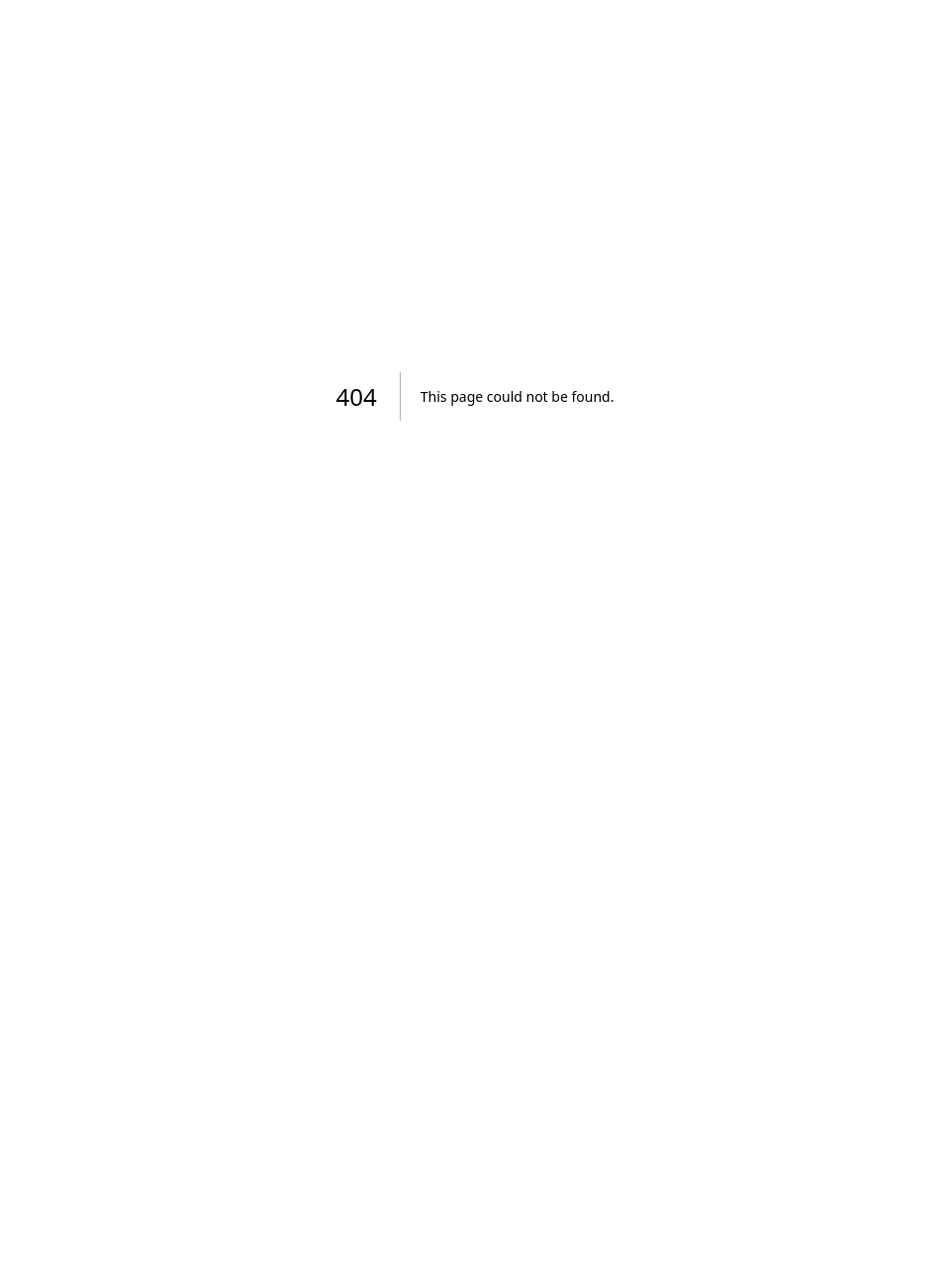
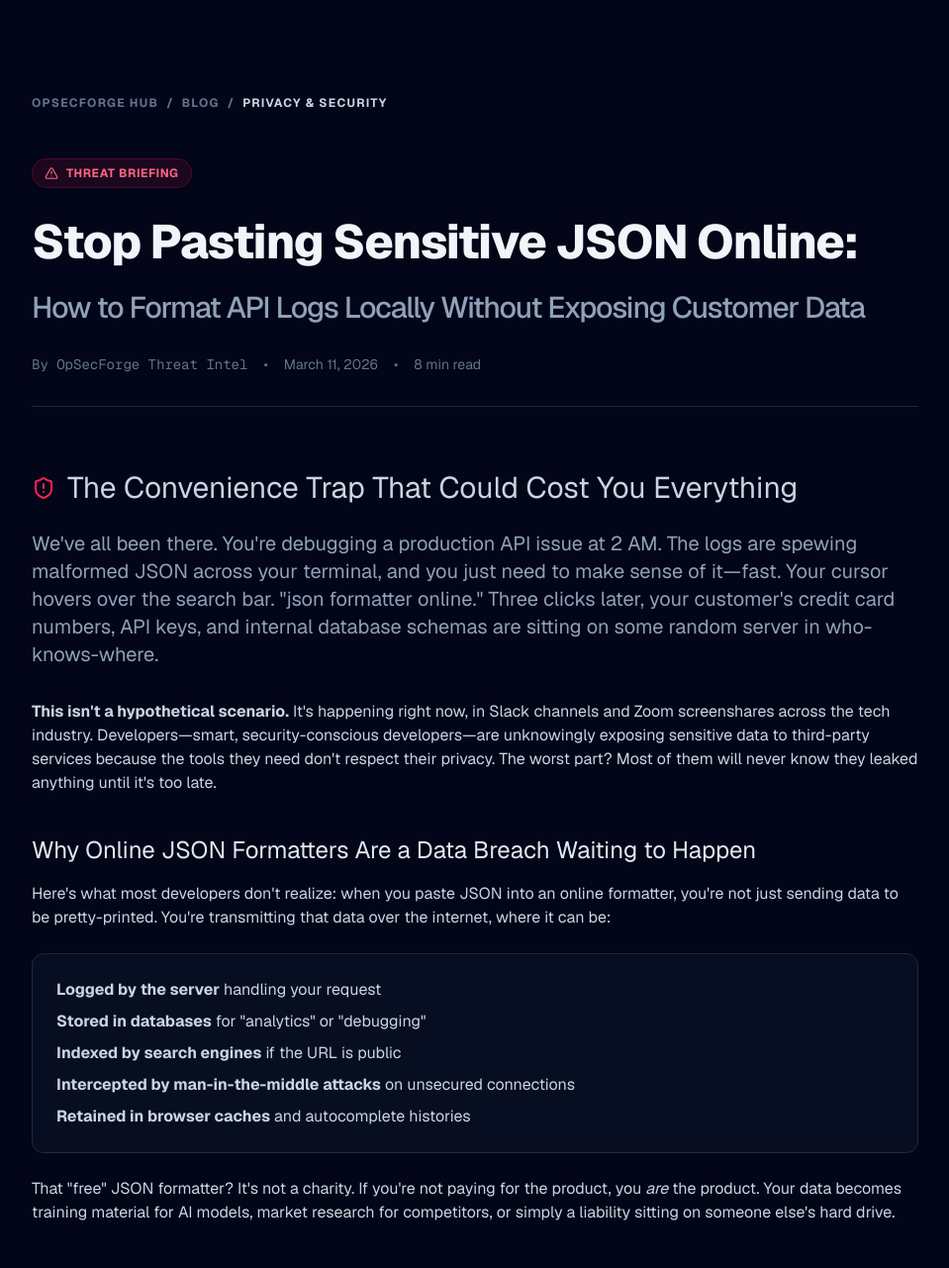
Before and after one commit to cyberdroid2077/opsecforge-tools, a Next.js app: page /blog/stop-pasting-sensitive-json-online in a window 1280 px wide. Before the commit this address had no page. Shown: the top 1281 px of the page at 99% size, without its empty margins (160-1119 px from the left). Before the commit the page ends 800 px from the top, so only its background shows below. Built offline with nearby package versions, Linux system fonts and the light colour scheme.

Commit message:
content: add SEO blog post on JSON formatter privacy risks

```diff
--- /dev/null
+++ b/app/blog/stop-pasting-sensitive-json-online/page.tsx
@@ -0,0 +1,140 @@
+import React from 'react';
+import { ShieldAlert, TerminalSquare, AlertTriangle, ArrowRight } from 'lucide-react';
+import Link from 'next/link';
+
+export default function BlogPost() {
+  return (
+    <main className="flex min-h-screen flex-col items-center justify-start p-6 lg:p-24 bg-slate-950 font-sans selection:bg-rose-500/30">
+      <div className="z-10 w-full max-w-4xl font-sans text-slate-300">
+
+        {/* Breadcrumb */}
+        <div className="mb-12 text-slate-500 text-xs font-bold uppercase tracking-widest flex items-center gap-2">
+          <Link href="/" className="hover:text-emerald-400 transition-colors">OpSecForge Hub</Link>
+          <span>/</span>
+          <Link href="/blog" className="hover:text-emerald-400 transition-colors">Blog</Link>
+          <span>/</span>
+          <span className="text-slate-300">Privacy & Security</span>
+        </div>
+
+        {/* Article Header */}
+        <header className="mb-16">
+          <div className="inline-flex items-center gap-2 px-3 py-1.5 rounded-full bg-rose-500/10 border border-rose-500/20 text-rose-400 mb-6 shadow-sm">
+            <AlertTriangle size={14} />
+            <span className="text-xs font-bold tracking-wider">THREAT BRIEFING</span>
+          </div>
+          <h1 className="text-4xl lg:text-5xl font-extrabold tracking-tight text-slate-100 mb-6 leading-tight">
+            Stop Pasting Sensitive JSON Online: <br/>
+            <span className="text-slate-400 font-medium text-3xl">How to Format API Logs Locally Without Exposing Customer Data</span>
+          </h1>
+          <div className="flex items-center gap-4 text-sm text-slate-500 border-b border-slate-800 pb-8">
+            <span className="font-mono">By OpSecForge Threat Intel</span>
+            <span>•</span>
+            <span>March 11, 2026</span>
+            <span>•</span>
+            <span>8 min read</span>
+          </div>
+        </header>
+
+        {/* Article Body */}
+        <article className="prose prose-invert prose-slate lg:prose-lg max-w-none prose-headings:text-slate-100 prose-a:text-emerald-400 hover:prose-a:text-emerald-300 prose-strong:text-slate-200">
+
+          <h2 className="flex items-center gap-3 text-3xl mt-12 mb-6">
+            <ShieldAlert className="text-rose-500" />
+            The Convenience Trap That Could Cost You Everything
+          </h2>
+
+          <p className="lead text-xl text-slate-400 mb-8">
+            We've all been there. You're debugging a production API issue at 2 AM. The logs are spewing malformed JSON across your terminal, and you just need to make sense of it—fast. Your cursor hovers over the search bar. "json formatter online." Three clicks later, your customer's credit card numbers, API keys, and internal database schemas are sitting on some random server in who-knows-where.
+          </p>
+
+          <p>
+            <strong>This isn't a hypothetical scenario.</strong> It's happening right now, in Slack channels and Zoom screenshares across the tech industry. Developers—smart, security-conscious developers—are unknowingly exposing sensitive data to third-party services because the tools they need don't respect their privacy. The worst part? Most of them will never know they leaked anything until it's too late.
+          </p>
+
+          <h3 className="text-2xl mt-10 mb-4 text-slate-200">Why Online JSON Formatters Are a Data Breach Waiting to Happen</h3>
+
+          <p>
+            Here's what most developers don't realize: when you paste JSON into an online formatter, you're not just sending data to be pretty-printed. You're transmitting that data over the internet, where it can be:
+          </p>
+
+          <ul className="space-y-2 my-6 bg-slate-900/50 p-6 rounded-xl border border-slate-800">
+            <li><strong>Logged by the server</strong> handling your request</li>
+            <li><strong>Stored in databases</strong> for "analytics" or "debugging"</li>
+            <li><strong>Indexed by search engines</strong> if the URL is public</li>
+            <li><strong>Intercepted by man-in-the-middle attacks</strong> on unsecured connections</li>
+            <li><strong>Retained in browser caches</strong> and autocomplete histories</li>
+          </ul>
+
+          <p>
+            That "free" JSON formatter? It's not a charity. If you're not paying for the product, you <em>are</em> the product. Your data becomes training material for AI models, market research for competitors, or simply a liability sitting on someone else's hard drive.
+          </p>
+
+          <h3 className="text-2xl mt-10 mb-4 text-slate-200">Real-World Horror Stories</h3>
+
+          <div className="space-y-6 my-8">
+            <div className="pl-4 border-l-4 border-rose-500/50">
+              <strong className="text-slate-200 block mb-2">The Payment Processor Leak (2022)</strong>
+              A fintech startup's engineer pasted a production webhook payload into a popular online JSON formatter to debug a payment failure. The payload contained full credit card numbers, CVV codes, and billing addresses. The formatter's terms of service explicitly stated they "may retain submitted content for service improvement."
+            </div>
+
+            <div className="pl-4 border-l-4 border-amber-500/50">
+              <strong className="text-slate-200 block mb-2">The API Key Exposure (2023)</strong>
+              A DevOps engineer troubleshooting a Kubernetes config pasted a JSON secret containing AWS credentials into an online tool. Within 48 hours, cryptominers were spinning up instances across three regions. The cleanup cost: $47,000 in compute charges and a full security audit.
+            </div>
+          </div>
+
+          <h3 className="text-2xl mt-10 mb-4 text-slate-200">What You're Really Sharing</h3>
+          <p>When you paste "just" a JSON log into an online formatter, you might be exposing:</p>
+          <ul className="grid grid-cols-1 md:grid-cols-2 gap-4 my-6">
+            <li className="bg-slate-900 p-4 rounded-lg border border-slate-800 m-0"><strong>PII:</strong> Names, emails, SSNs</li>
+            <li className="bg-slate-900 p-4 rounded-lg border border-slate-800 m-0"><strong>Auth tokens:</strong> JWTs, Session cookies</li>
+            <li className="bg-slate-900 p-4 rounded-lg border border-slate-800 m-0"><strong>DB credentials:</strong> Connection strings</li>
+            <li className="bg-slate-900 p-4 rounded-lg border border-slate-800 m-0"><strong>Internal architecture:</strong> Field schemas</li>
+          </ul>
+
+          <h2 className="flex items-center gap-3 text-3xl mt-16 mb-6">
+            <TerminalSquare className="text-blue-500" />
+            The Secure Alternative: 100% Local JSON Processing
+          </h2>
+
+          <p>
+            What if you could get all the formatting, validation, and visualization power of online tools—without ever sending data off your machine? <strong>OpSecForge's 100% Local JSON Formatter</strong> does exactly that. It runs entirely in your browser using modern web technologies that keep your data under your control.
+          </p>
+
+          <div className="my-10 p-8 bg-blue-900/10 border border-blue-500/20 rounded-2xl relative overflow-hidden">
+            <div className="absolute top-0 left-0 w-1 h-full bg-blue-500"></div>
+            <h4 className="text-xl font-bold text-slate-200 mb-4">The Network Tab Doesn't Lie</h4>
+            <p className="mb-0 text-slate-400">
+              Here's a challenge: open our JSON formatter, paste in some test data, and watch your browser's Network tab. You'll see exactly one request: the initial page load. After that? Radio silence. No XHR requests. No fetch calls. No WebSocket connections. Nothing.
+            </p>
+          </div>
+
+          <h3 className="text-2xl mt-10 mb-4 text-slate-200">The Bottom Line: Your Data, Your Responsibility</h3>
+
+          <p>
+            Every time you paste sensitive data into an online tool, you're making a bet. You're betting that the service won't get hacked, the employees won't go rogue, and the infrastructure is actually secure. That's a lot of bets to make with your customers' trust.
+          </p>
+
+          <p>
+            There's a better way. Browser-based, client-side processing gives you the utility you need without the risk you don't. It's not about paranoia—it's about professionalism.
+          </p>
+
+          {/* CTA Section */}
+          <div className="mt-16 p-10 bg-gradient-to-br from-slate-900 to-slate-950 border border-emerald-500/30 rounded-2xl text-center shadow-[0_0_30px_rgba(16,185,129,0.05)]">
+            <h3 className="text-2xl font-bold text-slate-100 mb-4 mt-0">Ready to Format Without Fear?</h3>
+            <p className="text-slate-400 mb-8 max-w-xl mx-auto">
+              Stop gambling with your data. Start using tools that respect your privacy. No signup. No data collection. No server-side processing. Just clean, formatted JSON that never leaves your browser.
+            </p>
+            <Link
+              href="/tools/json-formatter"
+              className="inline-flex items-center gap-2 bg-emerald-600 hover:bg-emerald-500 text-white px-8 py-4 rounded-full font-bold transition-all hover:scale-105 hover:shadow-[0_0_20px_rgba(16,185,129,0.4)] no-underline"
+            >
+              Try the 100% Local JSON Formatter <ArrowRight size={20} />
+            </Link>
+          </div>
+
+        </article>
+      </div>
+    </main>
+  );
+}
```
